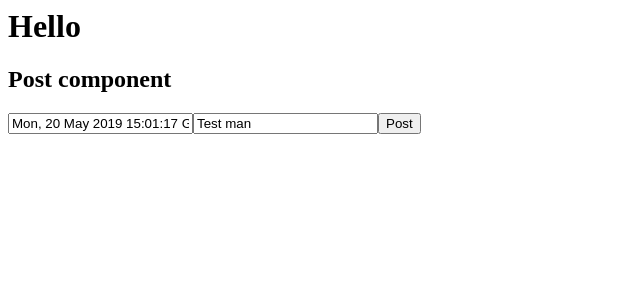
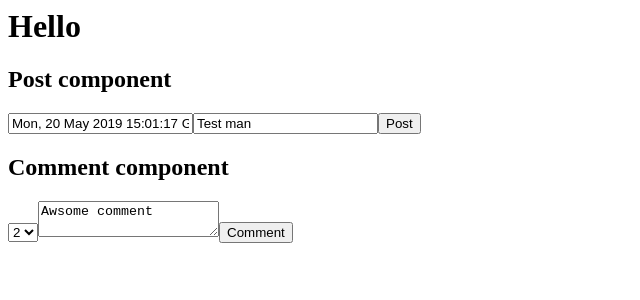
Before and after one commit to tamakiii-sandbox/javascript-asnyc, a React app: page / in a window 1280 px wide. Shown: the top 300 px of the page, without its empty margins (0-640 px from the left). Built offline with nearby package versions, Linux system fonts and the light colour scheme.

Commit message:
add comment post

```diff
--- /dev/null
+++ b/src/api/comment.ts
@@ -0,0 +1,52 @@
+export interface Comment {
+    id?: number
+    body: string
+    postId: number
+}
+
+export interface PostOk {
+    id: number
+    body: string
+    postId: number
+}
+
+export interface PostNg {}
+
+export interface ApiError extends Error {}
+
+export enum ApiResultType {
+    OK = "ok",
+    NG= "ng",
+    ERROR= "error",
+}
+
+export type ApiResult<Ok, Ng, Error> =
+    | {
+        type: ApiResultType.OK
+        body: Ok
+    }
+    | {
+        type: ApiResultType.NG
+        body: Ng
+    }
+    | {
+        type: ApiResultType.ERROR
+        body: Error
+    }
+
+export type PostResult = ApiResult<PostOk, PostNg, ApiError>
+
+const headers = {
+    "X-Requested-With": "XMLHttpRequest",
+    "Accept": "application/json",
+    "Content-Type": "application/json",
+}
+
+export const post = (comment: Comment) => (
+    fetch('http://localhost:3000/api/comments', {
+        method: "POST",
+        credentials: "same-origin",
+        headers,
+        body: JSON.stringify(comment),
+    })
+)
--- a/src/app.tsx
+++ b/src/app.tsx
@@ -1,5 +1,6 @@
 import React from "react"
 import Post from "./app/component/post"
+import Comment from "./app/component/comment"
 
 interface Props {}
 
@@ -9,6 +10,7 @@ export default function App(props: Props) {
         <div>
             <h1>Hello</h1>
             <Post></Post>
+            <Comment></Comment>
         </div>
     )
 }
--- /dev/null
+++ b/src/app/api/comment.ts
@@ -0,0 +1,21 @@
+import * as rest from "../../api/comment"
+
+export const post = async (entity: rest.Comment) : Promise<rest.PostResult> => {
+    try {
+        const response = await rest.post(entity)
+
+        if (response.ok !== true) {
+            const body = await response.json() as rest.PostNg
+            return {type: rest.ApiResultType.NG, body}
+        } else {
+            const body = await response.json() as rest.PostOk
+            return {type: rest.ApiResultType.OK, body}
+        }
+    } catch (error) {
+        if (error instanceof Error) {
+            return {type: rest.ApiResultType.ERROR, body: error}
+        } else {
+            throw error
+        }
+    }
+}
--- /dev/null
+++ b/src/app/component/comment.tsx
@@ -0,0 +1,43 @@
+import React, { useState } from "react"
+import * as api from "../api/comment"
+
+interface Props {}
+
+const doPostComment = (body: string, postId: number) => {
+    try {
+        const response = api.post({body, postId})
+
+        response.then(response => {
+            window.console.log(response)
+        })
+    } catch (error) {
+        throw error
+    }
+}
+
+export default function Component(props: Props) {
+    const [body, setBody] = useState<string>("Awsome comment");
+    const [postId, setPostId] = useState<number>(2);
+
+    return (
+        <>
+            <h2>Comment component</h2>
+            <select
+                name="post-id"
+                value={postId}
+                onChange={e => setPostId(parseInt(e.target.value))}
+            >
+                <option value="1">1</option>
+                <option value="2">2</option>
+                <option value="3">3</option>
+            </select>
+            <textarea
+                name="body"
+                value={body}
+                onChange={e => setBody(e.target.value)}
+            ></textarea>
+
+            <button onClick={e => doPostComment(body, postId)}>Comment</button>
+        </>
+    )
+}
```
